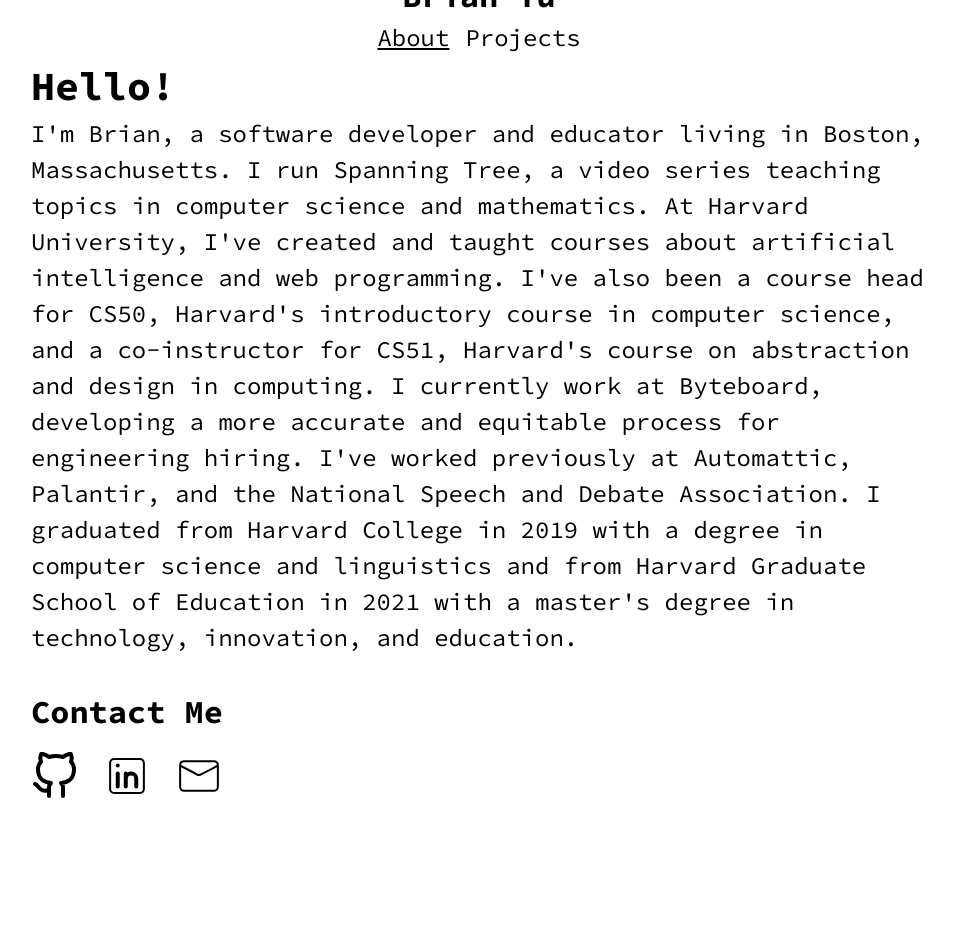
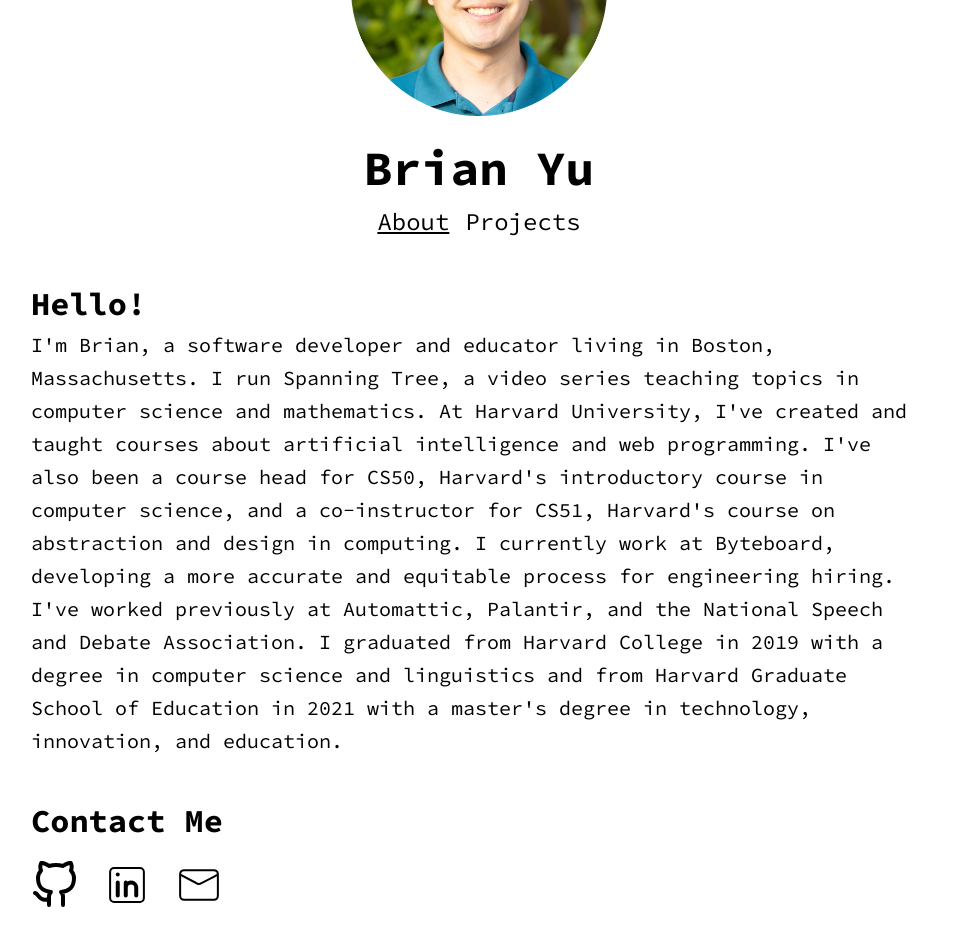
Before and after one commit to SohailRaoufi/Portfolio, a Next.js app: page / in a window 1280 px wide. Shown: the part 220-1166 px from the top of the page, without its empty margins (161-1114 px from the left). Before the commit the page ends 1020 px from the top, so only its background shows below. Built offline with nearby package versions, Linux system fonts and the light colour scheme.

Commit message:
fixed spacing issues

```diff
--- a/app/page.tsx
+++ b/app/page.tsx
@@ -11,7 +11,7 @@
     projectsSectionActive: false,
   });
   return (
-    <div className="max-w-4xl mx-auto">
+    <div className="max-w-4xl mx-auto py-20 space-y-10">
       <Header
         aboutSectionActive={aboutSectionActive}
         projectsSectionActive={projectsSectionActive}
--- a/components/bio.tsx
+++ b/components/bio.tsx
@@ -3,8 +3,8 @@
 function Bio() {
   return (
     <div>
-      <h1 className="font-bold text-[2.5rem]">Hello!</h1>
-      <p className="text-[1.5rem]">
+      <h1 className="font-bold text-[2rem]">Hello!</h1>
+      <p className="text-[1.25rem] leading-[1.65]">
         I&apos;m Brian, a software developer and educator living in Boston,
         Massachusetts. I run Spanning Tree, a video series teaching topics in
         computer science and mathematics. At Harvard University, I&apos;ve
--- a/components/contact.tsx
+++ b/components/contact.tsx
@@ -5,7 +5,7 @@
 
 function Contact() {
   return (
-    <section className="mt-8">
+    <section className="">
       <h1 className="text-[2rem] font-bold pb-4">Contact Me</h1>
       <div className="flex items-center gap-6">
         <Link href={""}>
--- a/components/header.tsx
+++ b/components/header.tsx
@@ -17,10 +17,10 @@
   projectsSectionActive: boolean;
 }) {
   return (
-    <div className="flex flex-col items-center ">
-      <Image src={profile} className="w-48 h-48" alt="profile picture" />
-      <h1 className="font-bold text-[2rem]">Brian Yu</h1>
-      <div className="space-x-4 text-[1.5rem]">
+    <div className="flex flex-col items-center  ">
+      <Image src={profile} className="w-64 h-64" alt="profile picture" />
+      <h1 className="font-bold text-[3rem] mt-4">Brian Yu</h1>
+      <div className="space-x-4 text-[1.5rem] ">
         <button
           onClick={() =>
             setActive({
--- a/components/projects.tsx
+++ b/components/projects.tsx
@@ -6,7 +6,7 @@
 function Projects() {
   return (
     <div className="">
-      <h1 className="text-[2rem] font-bold mb-6">Applicatons</h1>
+      <h1 className="text-[2rem] font-bold mb-8">Applicatons</h1>
       <div className="space-y-8">
         {projectArray.map((project) => (
           <div
```
